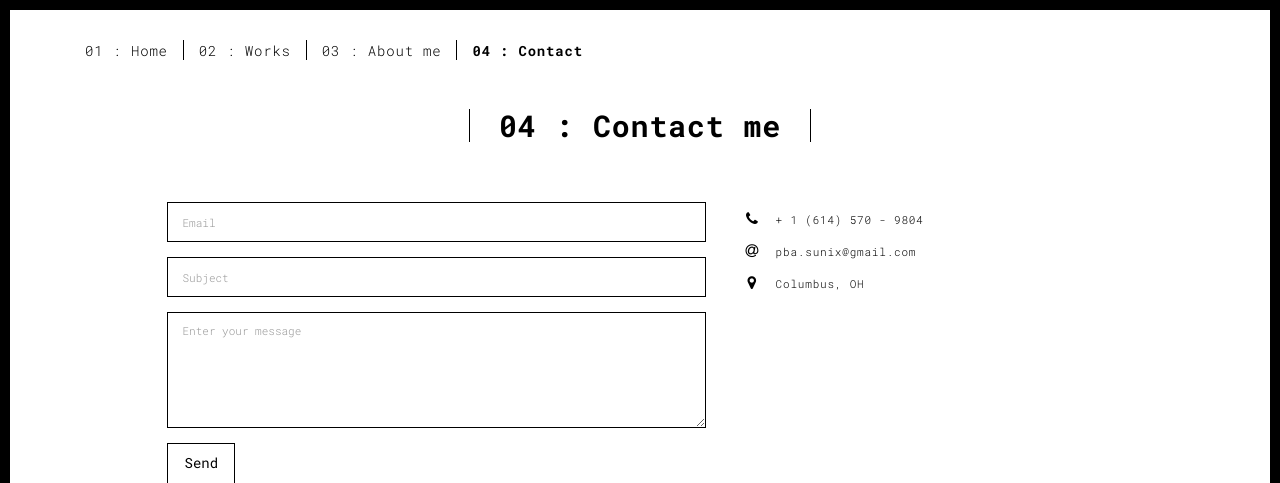
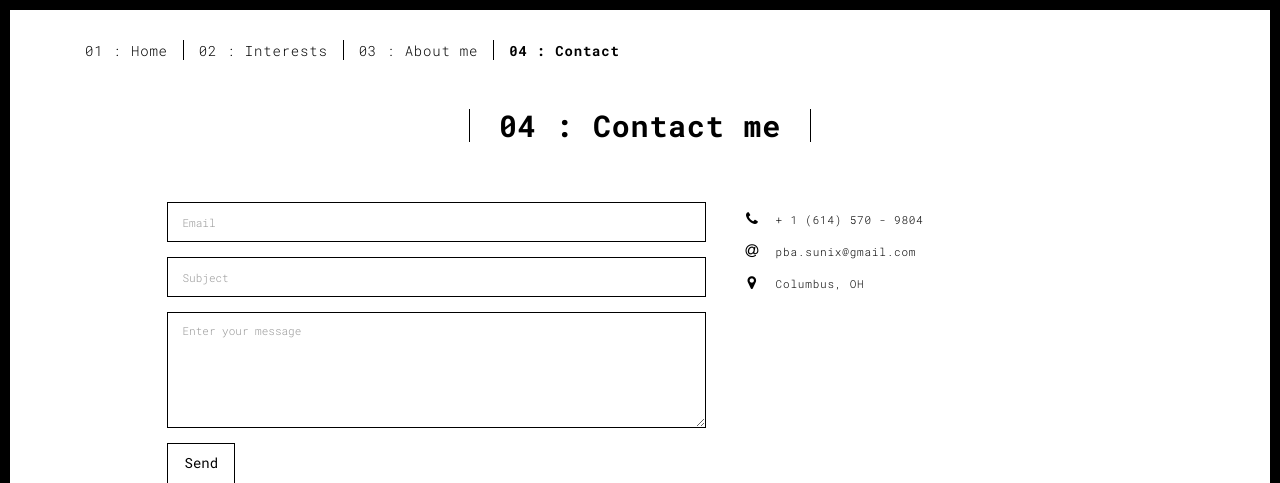
Before and after one commit to pbasunix/pfolio, a Flask app: page /contact.html in a window 1280 px wide. Shown: the top 483 px of the page. Run offline with Flask 2, Linux system fonts and the light colour scheme; some libraries are stand-ins or nearby versions.

Commit message:
Made changes to contacts html

```diff
--- a/templates/contact.html
+++ b/templates/contact.html
@@ -38,7 +38,7 @@
       <div class="collapse navbar-collapse" id="navbar-collapse">
         <ul class="nav navbar-nav ">
           <li><a href="./index.html" title="">01 : Home</a></li>
-          <li><a href="./works.html" title="">02 : Works</a></li>
+          <li><a href="./works.html" title="">02 : Interests</a></li>
           <li><a href="./about.html" title="">03 : About me</a></li>
           <li><a href="./contact.html" title="">04 : Contact</a></li>
         </ul>
```
